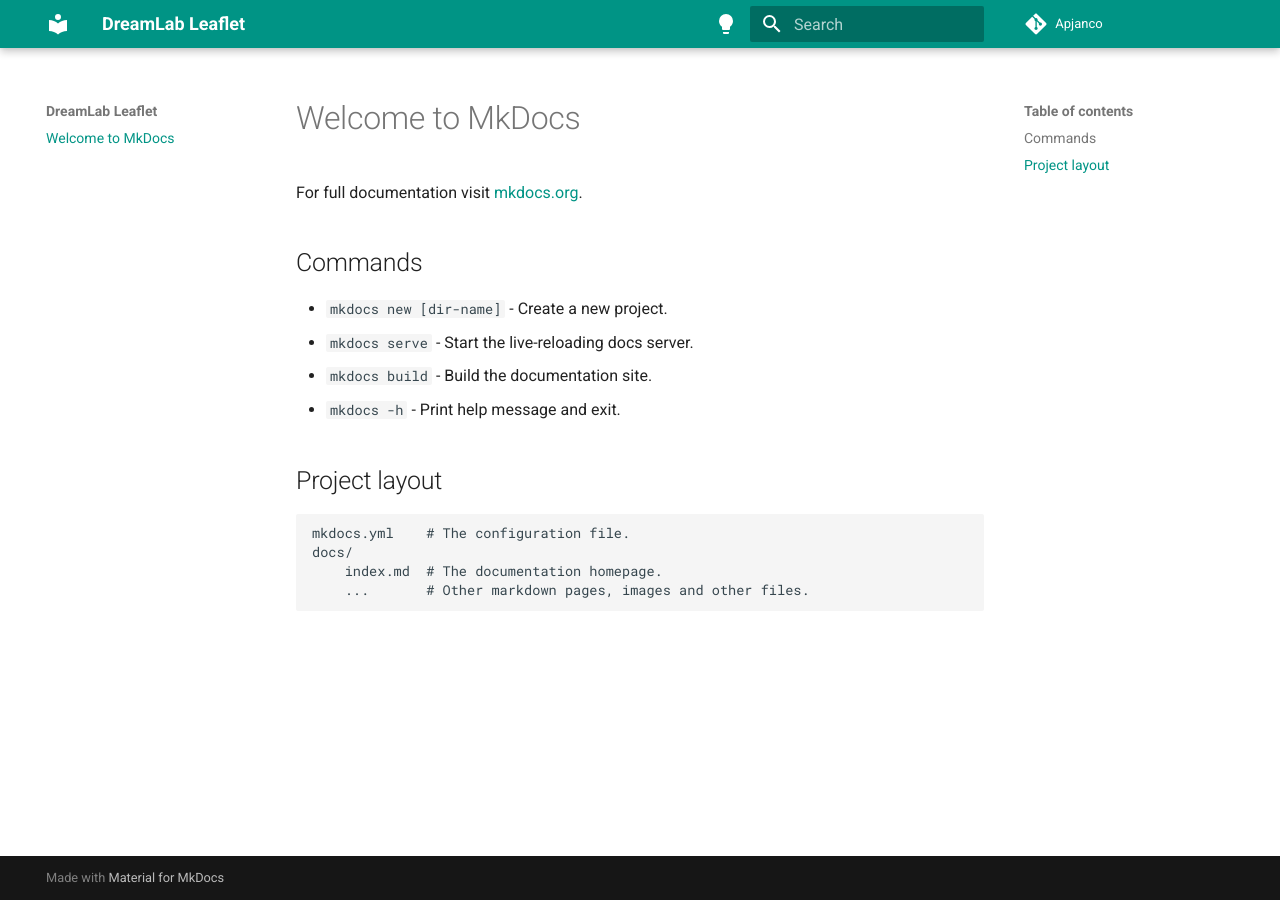
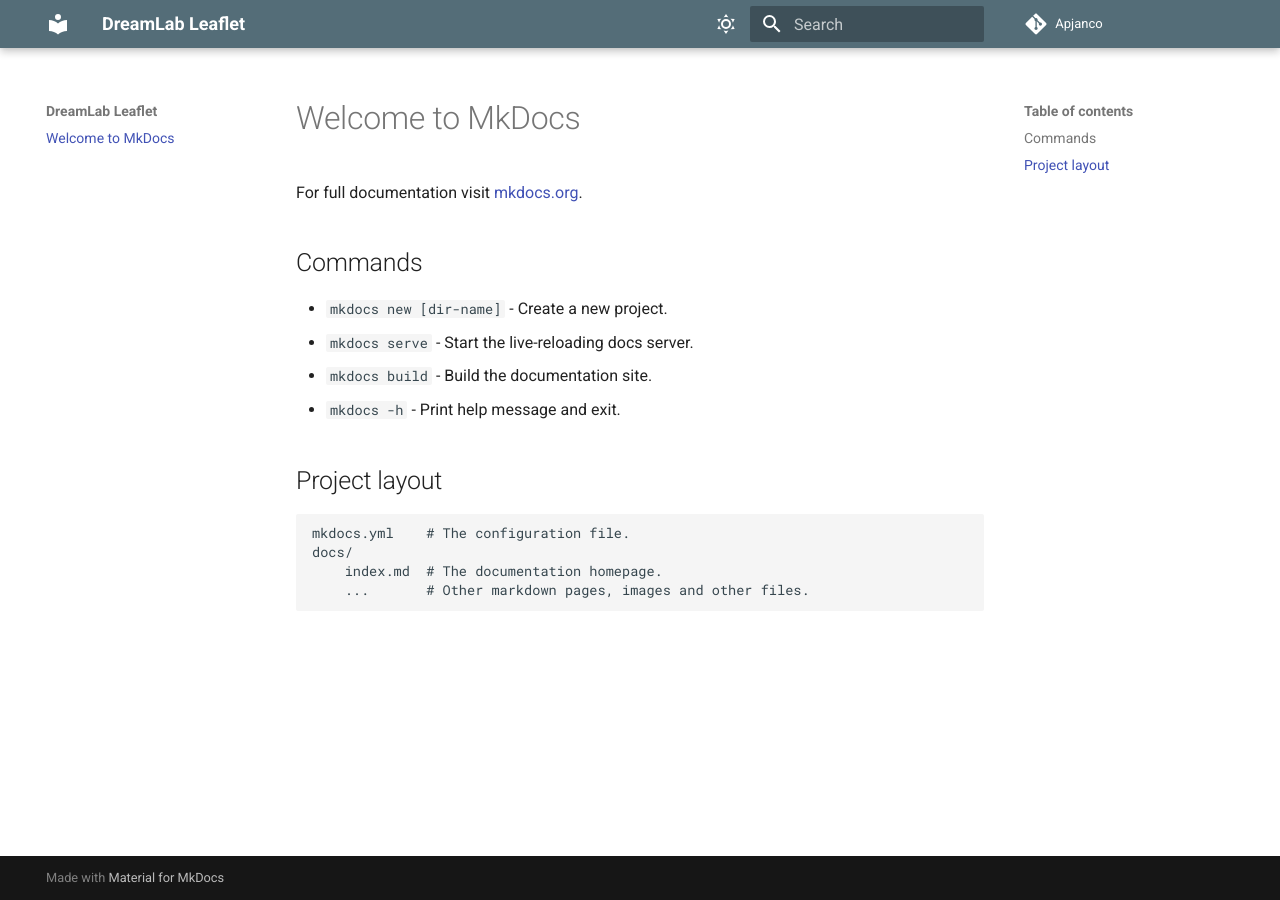
Before and after one commit to apjanco/leaflet-course, an MkDocs documentation site: the page built from docs/index.md, in a window 1280 px wide. Built offline with MkDocs 1.6.1 and Material for MkDocs 9.7.7, drawn with Linux system fonts in a browser that asks for light colours.

Commit message:
theme changes

```diff
--- a/mkdocs.yml
+++ b/mkdocs.yml
@@ -5,17 +5,17 @@ theme:
   palette:
   - media: '(prefers-color-scheme: light)'
     scheme: default
-    primary: teal
-    accent: amber
+    primary: blue grey
+    accent: light blue
     toggle:
-      icon: material/lightbulb
+      icon: material/weather-sunny
       name: Switch to light mode
   - media: '(prefers-color-scheme: dark)'
     scheme: slate
-    primary: teal
-    accent: amber
+    primary: blue grey
+    accent: light blue
     toggle:
-      icon: material/lightbulb-outline
+      icon: material/weather-night
       name: Switch to dark mode
   features:
   - search.suggest
```
